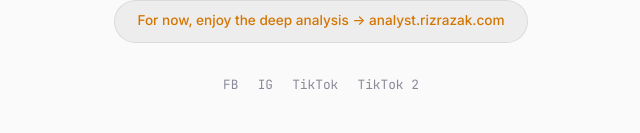
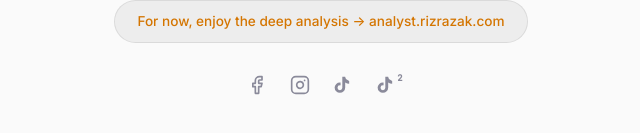
Before and after one commit to riz-razak/rizrazak.com, a React (Vite) app: page / in a window 1280 px wide. Shown: the part 435-568 px from the top of the page, without its empty margins (319-959 px from the left). Built offline with nearby package versions, Linux system fonts and the light colour scheme; the HTML template or start-up script is replaced by a standard one.

Commit message:
Replace social text labels with SVG icons

```diff
--- a/src/App.jsx
+++ b/src/App.jsx
@@ -1,4 +1,45 @@
 import './styles/global.css'
+
+const iconStyle = {
+  color: 'var(--text-muted)',
+  transition: 'color 0.2s, transform 0.2s',
+  display: 'flex',
+  alignItems: 'center',
+  justifyContent: 'center',
+}
+
+const FacebookIcon = () => (
+  <svg width="20" height="20" viewBox="0 0 24 24" fill="none" stroke="currentColor" strokeWidth="2" strokeLinecap="round" strokeLinejoin="round">
+    <path d="M18 2h-3a5 5 0 0 0-5 5v3H7v4h3v8h4v-8h3l1-4h-4V7a1 1 0 0 1 1-1h3z"/>
+  </svg>
+)
+
+const InstagramIcon = () => (
+  <svg width="20" height="20" viewBox="0 0 24 24" fill="none" stroke="currentColor" strokeWidth="2" strokeLinecap="round" strokeLinejoin="round">
+    <rect x="2" y="2" width="20" height="20" rx="5" ry="5"/>
+    <path d="M16 11.37A4 4 0 1 1 12.63 8 4 4 0 0 1 16 11.37z"/>
+    <line x1="17.5" y1="6.5" x2="17.51" y2="6.5"/>
+  </svg>
+)
+
+const TikTokIcon = ({ badge }) => (
+  <span style={{ position: 'relative', display: 'inline-flex' }}>
+    <svg width="20" height="20" viewBox="0 0 24 24" fill="currentColor">
+      <path d="M19.59 6.69a4.83 4.83 0 0 1-3.77-4.25V2h-3.45v13.67a2.89 2.89 0 0 1-2.88 2.5 2.89 2.89 0 0 1-2.89-2.89 2.89 2.89 0 0 1 2.89-2.89c.28 0 .54.04.79.1v-3.5a6.37 6.37 0 0 0-.79-.05A6.34 6.34 0 0 0 3.15 15a6.34 6.34 0 0 0 6.34 6.34 6.34 6.34 0 0 0 6.34-6.34V8.98a8.21 8.21 0 0 0 4.76 1.52V7.05a4.84 4.84 0 0 1-1-.36z"/>
+    </svg>
+    {badge && (
+      <span style={{
+        position: 'absolute',
+        top: '-4px',
+        right: '-8px',
+        fontSize: '0.55rem',
+        fontFamily: 'var(--font-mono)',
+        color: 'var(--text-muted)',
+        fontWeight: 600,
+      }}>{badge}</span>
+    )}
+  </span>
+)
 
 export default function App() {
   return (
@@ -64,26 +105,26 @@ export default function App() {
 
         <div style={{
           display: 'flex',
-          gap: '1.2rem',
+          gap: '1.4rem',
           justifyContent: 'center',
           marginTop: '2rem',
-          flexWrap: 'wrap',
+          alignItems: 'center',
         }}>
           <a href="https://www.facebook.com/riz.life.crisis/" target="_blank" rel="noopener noreferrer"
-            style={{ color: 'var(--text-muted)', fontSize: '0.8rem', textDecoration: 'none', fontFamily: 'var(--font-mono)', transition: 'color 0.2s' }}>
-            FB
+            title="Facebook" style={iconStyle}>
+            <FacebookIcon />
           </a>
           <a href="https://www.instagram.com/riz_razak_" target="_blank" rel="noopener noreferrer"
-            style={{ color: 'var(--text-muted)', fontSize: '0.8rem', textDecoration: 'none', fontFamily: 'var(--font-mono)', transition: 'color 0.2s' }}>
-            IG
+            title="Instagram" style={iconStyle}>
+            <InstagramIcon />
           </a>
           <a href="https://www.tiktok.com/@riz.razak" target="_blank" rel="noopener noreferrer"
-            style={{ color: 'var(--text-muted)', fontSize: '0.8rem', textDecoration: 'none', fontFamily: 'var(--font-mono)', transition: 'color 0.2s' }}>
-            TikTok
+            title="TikTok" style={iconStyle}>
+            <TikTokIcon />
           </a>
           <a href="https://www.tiktok.com/@rizrazak_" target="_blank" rel="noopener noreferrer"
-            style={{ color: 'var(--text-muted)', fontSize: '0.8rem', textDecoration: 'none', fontFamily: 'var(--font-mono)', transition: 'color 0.2s' }}>
-            TikTok 2
+            title="TikTok 2" style={iconStyle}>
+            <TikTokIcon badge="2" />
           </a>
         </div>
       </div>
```
